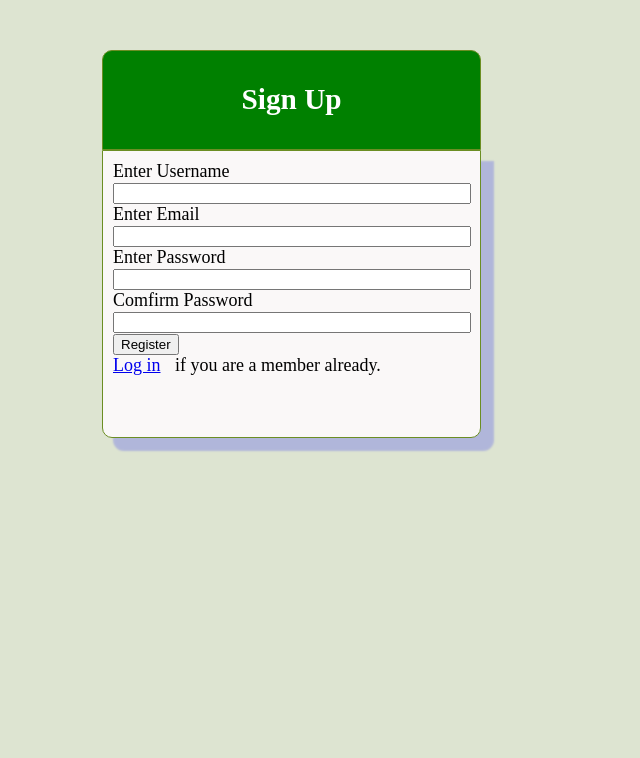
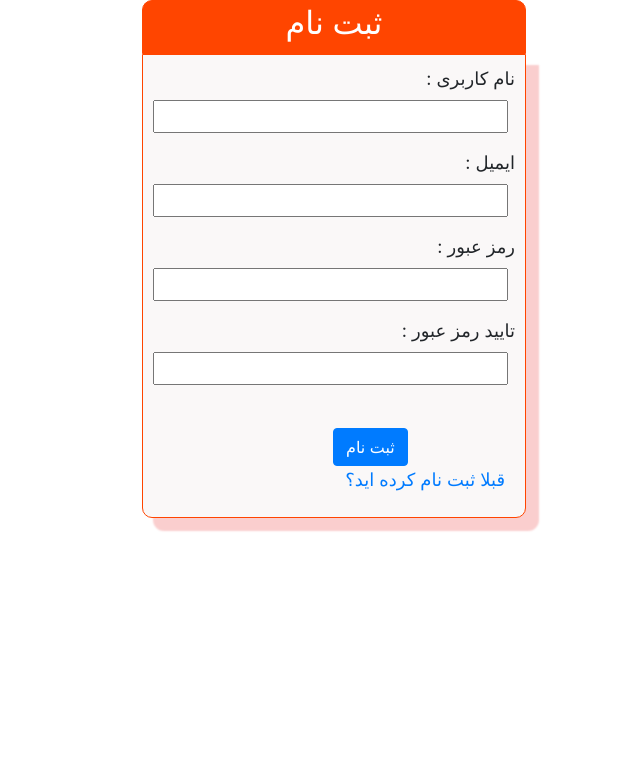
Before and after one commit to farhan-fm/ToDoList, a PHP site: page /register.php in a window 1280 px wide. Shown: the top 758 px of the page, without its empty margins (306-946 px from the left). After the commit the page ends 532 px from the top, so only its background shows below. Run offline with PHP 8.4, Linux system fonts and the light colour scheme.

Commit message:
some front-end change

```diff
--- a/login.php
+++ b/login.php
@@ -36,7 +36,7 @@ include "includes/login_auth.php";
     </h4>
 </div>
 
-<div class="header" style="position: relative;margin: 0 auto;background: orangered">
+<div class="header" style="position: relative;margin: 0 auto;background: #ff4500">
     <h2>ورود</h2>
 </div>
 
--- a/register.php
+++ b/register.php
@@ -13,31 +13,40 @@ session_start();
     <meta http-equiv="X-UA-Compatible" content="ie=edge">
     <title>Todo List</title>
     <link rel="stylesheet" href="style.css">
+
+    <!-- Bootstrap core CSS -->
+    <link href="vendor-front/bootstrap/bootstrap.min.css" rel="stylesheet">
+
+    <link href="vendor-front/fontawesome-free/css/all.min.css" rel="stylesheet" type="text/css">
+
+    <link rel="stylesheet" type="text/css" href="vendor-front/parsley/parsley.css"/>
+
 </head>
 <body>
-    <div class="header">
-        <h3>Sign Up</h3>
+    <div class="header" style="margin: 0 auto ; background: orangered">
+        <h2>ثبت نام</h2>
     </div>
     <form class="form" action="register.php" method="post">
         <div class="form-group">
-            <label for="username">Enter Username</label>
+            <label for="username" style="direction: rtl ; float: right">نام کاربری : </label>
             <input class="input" type="text" name="username">
         </div>
         <div class="form-group">
-            <label for="email">Enter Email</label>
+            <label for="email" style="direction: rtl ; float: right">ایمیل : </label>
             <input class="input" type="email" name="email">
         </div>
         <div class="form-group">
-            <label for="password">Enter Password</label>
+            <label for="password" style="direction: rtl ; float: right">رمز عبور : </label>
             <input class="input" type="password" name="password">
         </div>
         <div class="form-group">
-            <label for="passwordComf">Comfirm Password</label>
+            <label for="passwordComf" style="direction: rtl ; float: right">تایید رمز عبور : </label>
             <input class="input" type="password" name="passwordComf">
         </div>
-        <button type="submit" name="submit-user">Register</button>
+        <br/>
+        <button type="submit" class="btn btn-primary" style="margin: 0 180px ; position: relative" name="submit-user">ثبت نام</button>
         <div>
-            <a href="login.php">Log in</a> if you are a member already.
+            <a href="login.php" style="float: right">قبلا ثبت نام کرده اید؟</a>
         </div>
     </form>
 </body>
--- a/style.css
+++ b/style.css
@@ -1,5 +1,5 @@
 body {
-    background-color: rgb(221, 228, 209);
+    background-color: rgb(228, 215, 209);
 }
 
 .header {
@@ -8,8 +8,8 @@ body {
 	text-align: center;
     color: 	white;
     font-size: 25px;
-	background: green;
-	border: 1px solid #6B8E23;
+	background: orangered;
+	border: 1px solid orangered;
 	border-radius: 10px 10px 0px 0px;
     padding: 3px;
     box-sizing: border-box;
@@ -21,8 +21,8 @@ body {
 	text-align: center;
     color: 	white;
     font-size: 25px;
-	background: green;
-	border: 1px solid #6B8E23;
+	background: orangered;
+	border: 1px solid orangered;
 	border-radius: 10px 10px 0px 0px;
     padding: 3px;
     box-sizing: border-box;
@@ -30,15 +30,15 @@ body {
 
 .form {
     width: 30%;
-    height: 18rem;
+    height: 29rem;
     padding: 10px;
-    margin: 0px 400px 400px 400px;
+    margin: 0 auto;
     font-size: 18px;
 	border-radius: 0px 0px 10px 10px;
 	background: rgb(250, 248, 248);
-	border: 1px solid #6B8E23;
+	border: 1px solid orangered;
     box-sizing: border-box;
-    box-shadow: 12px 12px 2px 1px rgba(0, 0, 255, .2);
+    box-shadow: 12px 12px 2px 1px rgba(229, 9, 9, 0.2);
 }
 
 .task-form {
@@ -49,7 +49,7 @@ body {
     font-size: 18px;
 	border-radius: 0px 0px 10px 10px;
 	background: rgb(250, 248, 248);
-	border: 1px solid #6B8E23;
+	border: 1px solid orangered;
     box-sizing: border-box;
 }
 
@@ -62,7 +62,7 @@ body {
     font-size: 18px;
 	border-radius: 0px 0px 10px 10px;
 	background: rgb(250, 248, 248);
-	border: 1px solid #6B8E23;
+	border: 1px solid orangered;
     box-sizing: border-box;
     box-shadow: 12px 12px 2px 1px rgba(229, 9, 9, 0.2);
 }
@@ -89,7 +89,7 @@ table {
 
 th {
     text-align: center;
-    border-bottom: 2px solid green;
+    border-bottom: 2px solid orangered;
 }
 
 tr {
@@ -102,8 +102,8 @@ a {
 
 input.logout {
     cursor: pointer;
-    background-color: green;
-    border: 1px solid green;
+    background-color: orangered;
+    border: 1px solid orangered;
     border-radius: 3px;
     margin-right: 0px;
     color: white;
```
Also changed, not shown: tasks.php (+5 -5 lines).
